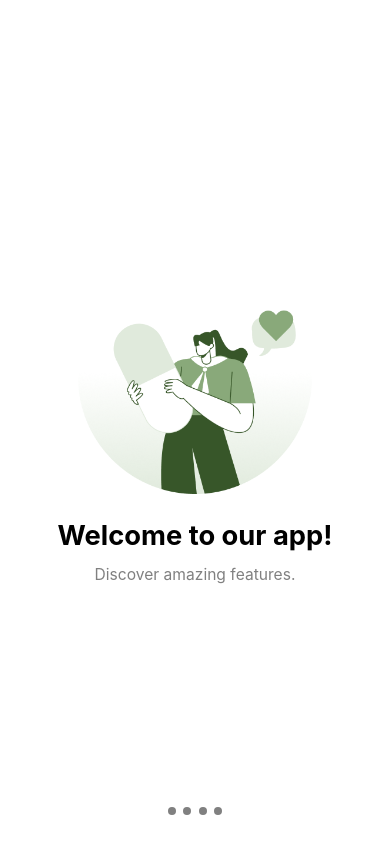
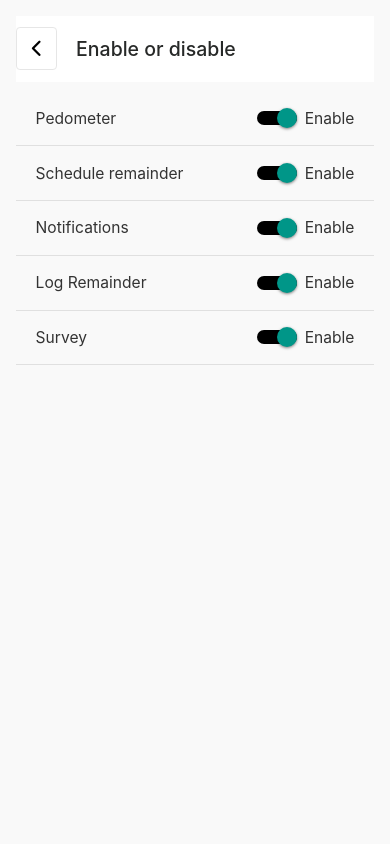
Before and after one commit to KetanKumar3/Life-Essential-App, a React Native app: screen /EnableOrDisable in a window 390 px wide. Built offline with nearby package versions, Linux system fonts and the light colour scheme.

Commit message:
Code Updated

```diff
--- a/App.js
+++ b/App.js
@@ -88,6 +88,7 @@ return(
                                           }}
        />
        <Stack.Screen name="Profile" component={Profile} options={{ headerShown: false }} />
+      <Stack.Screen name="EnableOrDisable" component={EnableOrDisable} options={{ headerShown: false }} />
       </Stack.Navigator>
 </NavigationContainer>
 );
--- a/src/components/EnableOrDisable.js
+++ b/src/components/EnableOrDisable.js
@@ -1,9 +1,12 @@
 import React, { useState } from 'react';
-import { View, Text, Switch, StyleSheet, Dimensions, ScrollView } from 'react-native';
+import { View, Text, Switch, StyleSheet, Dimensions, ScrollView, TouchableOpacity } from 'react-native';
+import Ionicons from 'react-native-vector-icons/Ionicons';
+import { useNavigation } from '@react-navigation/native';
 
 const { width, height } = Dimensions.get('window');
 
 const SwitchItem = ({ label, enabledLabel, disabledLabel }) => {
+
   const [isEnabled, setIsEnabled] = useState(true);
   const toggleSwitch = () => setIsEnabled(previousState => !previousState);
 
@@ -24,8 +27,19 @@ const SwitchItem = ({ label, enabledLabel, disabledLabel }) => {
 };
 
 const EnableOrDisable = () => {
+const navigation = useNavigation();
+
+const handleGoBack = () => {
+    navigation.goBack();
+  };
   return (
     <ScrollView style={styles.container}>
+    <View style={styles.header}>
+              <TouchableOpacity onPress={handleGoBack} style={styles.backButton}>
+                <Ionicons name="chevron-back" size={width * 0.06} color="black" />
+              </TouchableOpacity>
+              <Text style={styles.headerTitle}>Enable or disable</Text>
+            </View>
       <SwitchItem label="Pedometer" enabledLabel="Enable" disabledLabel="Disable" />
       <SwitchItem label="Schedule remainder" enabledLabel="Enable" disabledLabel="Disable" />
       <SwitchItem label="Notifications" enabledLabel="Enable" disabledLabel="Disable" />
@@ -41,6 +55,27 @@ const styles = StyleSheet.create({
     padding: width * 0.04,
     backgroundColor: '#f9f9f9',
   },
+  header: {
+      flexDirection: 'row',
+      alignItems: 'center',
+
+      paddingVertical: width * 0.03,
+
+      backgroundColor: 'white',
+      marginBottom:10,
+    },
+    backButton: {
+      padding: width * 0.02,
+      borderWidth: 1,
+      borderColor: "#E6E6E6",
+      borderRadius: width * 0.01, // Added border radius for visual consistency
+    },
+    headerTitle: {
+      fontSize: width * 0.05, // Made font size responsive
+      fontWeight: '500',
+      color: '#272928',
+      marginLeft: width * 0.05, // Made marginLeft responsive
+    },
   switchItem: {
     flexDirection: 'row',
     justifyContent: 'space-between',
--- a/src/components/MyProfile.js
+++ b/src/components/MyProfile.js
@@ -144,7 +144,7 @@ const MyProfile = () => {
       {/* supplement end */}
 
       {/* notification start */}
-      <TouchableOpacity onPress={() => { navigation.navigate('Notifications') }}>
+      <TouchableOpacity onPress={() => { navigation.navigate('EnableOrDisable') }}>
         <View style={myProfileStyles.container}>
           <View style={myProfileStyles.iconBackground}>
             <Ionicons name="notifications-outline" size={width * 0.06} color="black" />
```
